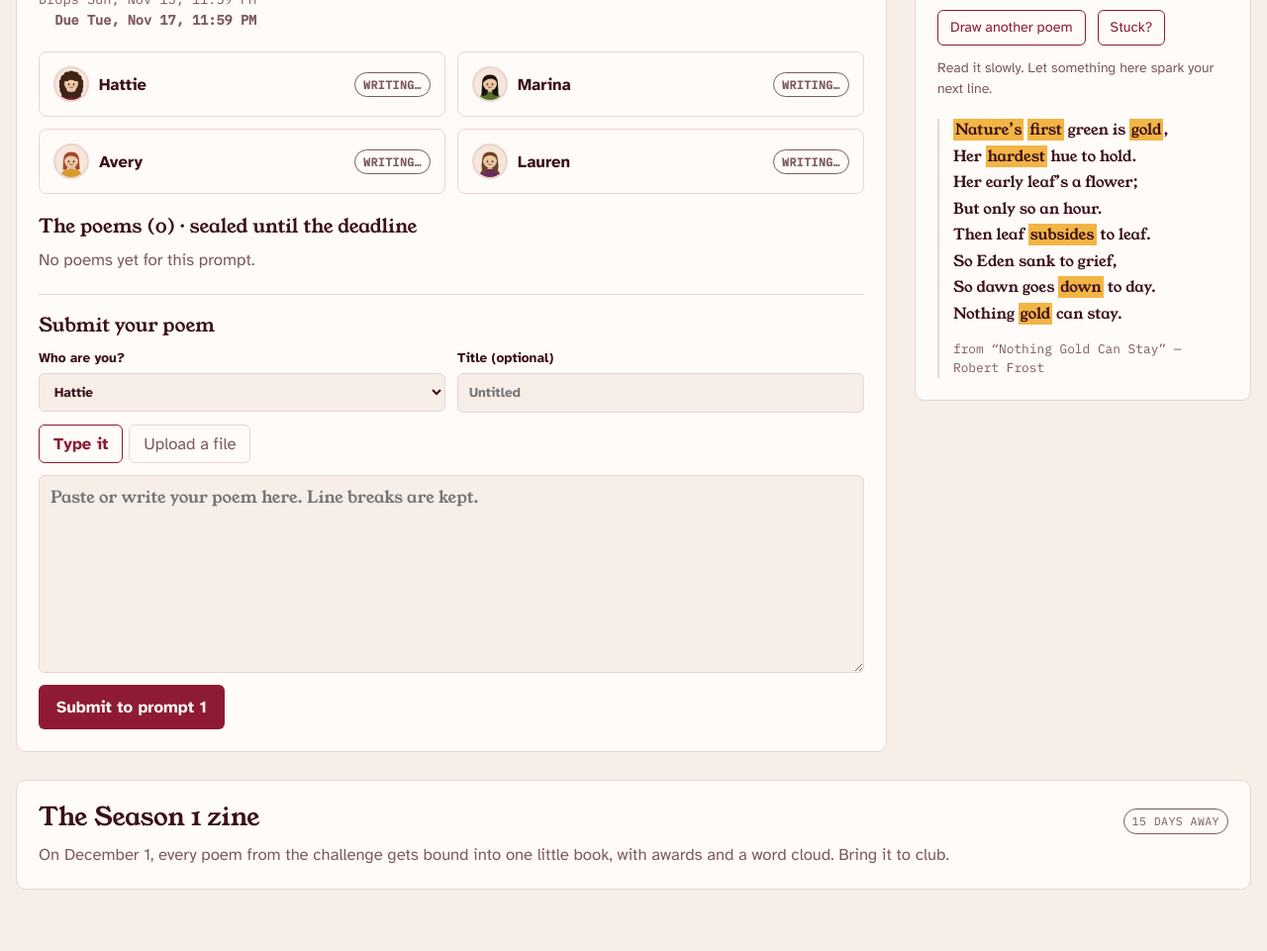
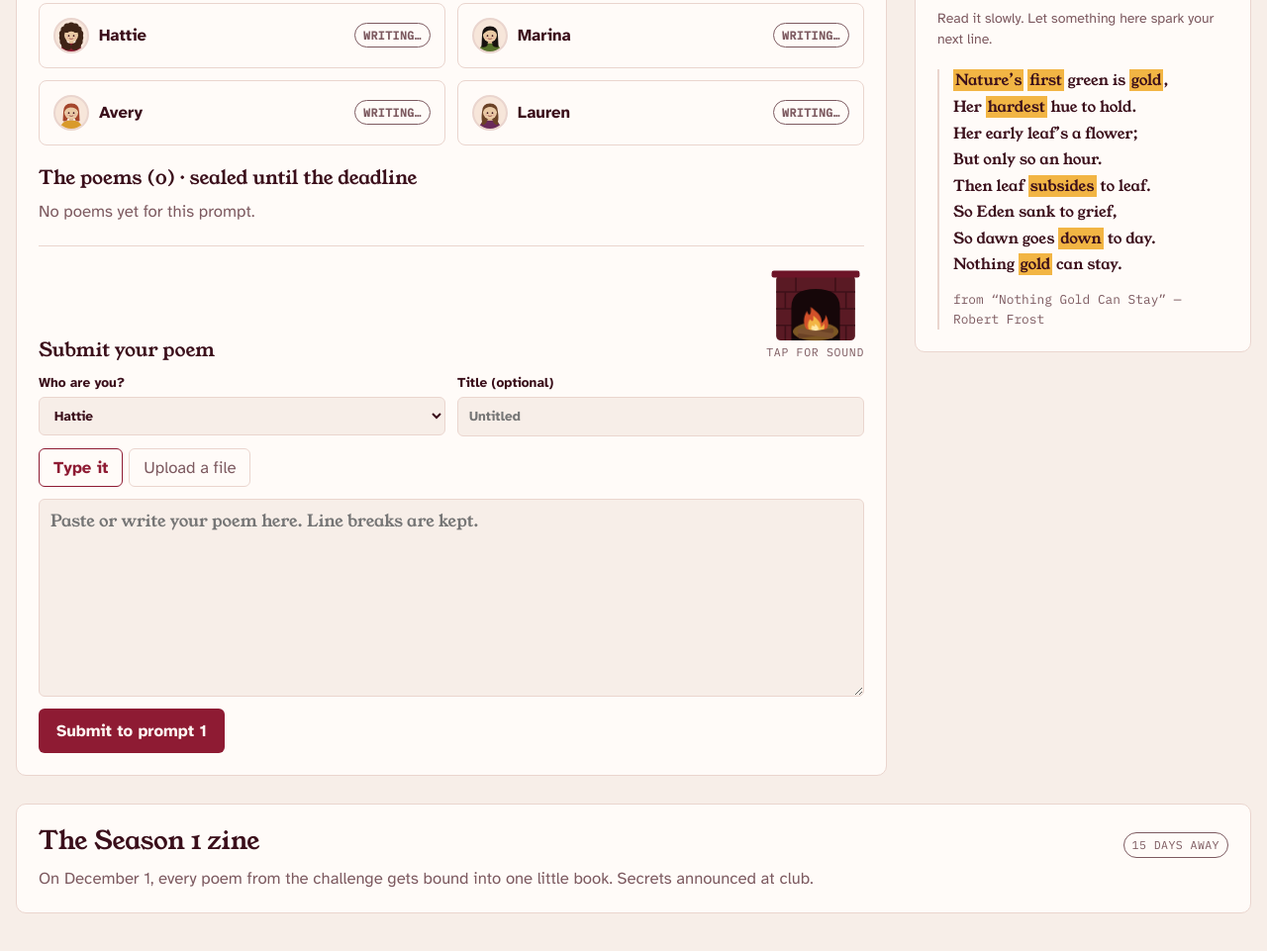
Before and after one commit to lauren-west/garnet-poetry, a plain HTML site: page index.html in a window 1280 px wide. Shown: the part 1157-2118 px from the top of the page at 99% size. Drawn offline with nearby package versions, Linux system fonts and the light colour scheme; no server answers.

Commit message:
Animated fireplace by the submit form with auto-start sound; zine teaser keeps the secrets
Co-Authored-By: Claude Opus 5.5 <noreply@anthropic.com>

```diff
--- a/index.html
+++ b/index.html
@@ -154,7 +154,19 @@ table.shame { width: 100%; border-collapse: collapse; font-variant-numeric: tabu
 .banner { border: 1.5px solid var(--warn); color: var(--warn); border-radius: 8px; padding: 10px 14px; font-size: .92rem; }
 
 /* extras */
-.fire-row { display: flex; gap: 10px; align-items: center; flex-wrap: wrap; margin-top: 4px; }
+.form-head { display: flex; justify-content: space-between; align-items: flex-end; gap: 16px; }
+.fireplace { background: none; border: 0; padding: 0; display: flex; flex-direction: column; align-items: center; gap: 2px; cursor: pointer; color: var(--muted); font-size: .72rem; font-family: var(--f-mono); letter-spacing: .06em; text-transform: uppercase; flex: none; }
+.fireplace svg { width: 92px; height: auto; display: block; overflow: visible; }
+.fireplace .flames { transform-origin: 60px 88px; transform-box: view-box; transition: transform 1.5s ease; }
+.fireplace.roar .flames { transform: scale(1.3); }
+.fireplace .fl { transform-origin: 60px 88px; transform-box: view-box; animation: flick .9s ease-in-out infinite alternate; }
+.fireplace .fl2 { animation-duration: .7s; animation-delay: -.3s; }
+.fireplace .fl3 { animation-duration: .55s; animation-delay: -.1s; }
+.fireplace.roar .fl { animation-duration: .45s; }
+.fireplace .glow { animation: glow 1.6s ease-in-out infinite alternate; }
+@keyframes flick { 0% { transform: scale(1, 1) skewX(0deg); } 50% { transform: scale(.93, 1.09) skewX(3deg); } 100% { transform: scale(1.05, .94) skewX(-3deg); } }
+@keyframes glow { from { opacity: .25; } to { opacity: .5; } }
+@media (prefers-reduced-motion: reduce) { .fireplace .fl, .fireplace .glow { animation: none; } }
 .leaves { position: fixed; inset: 0; pointer-events: none; z-index: 5; overflow: hidden; }
 .leaf { position: absolute; left: 0; top: 0; pointer-events: auto; cursor: pointer; border: 0; background: none; padding: 0; opacity: .85; }
 .leaf svg { width: 100%; height: 100%; display: block; }
@@ -224,7 +236,6 @@ table.shame { width: 100%; border-collapse: collapse; font-variant-numeric: tabu
       <h1>Garnet Girls Poetry Club</h1>
       <p class="eyebrow tagline">16-Day Challenge · Nov 15 – Dec 1</p>
       <p class="sub">Eight doors, four keepers. Each opens as the day goes out and waits two dusks for us. The clock is listening.</p>
-      <div class="fire-row"><button class="btn-ghost" id="fire" type="button" aria-pressed="false">Light the fireplace</button><span class="muted" style="font-size:.85rem">Crackles louder as a deadline gets close.</span></div>
     </header>
     <section class="card now" id="now" aria-live="polite"></section>
 
@@ -604,10 +615,11 @@ function buildForm(p) {
   const status = h("p", { class: "status-line", id: "f-status" }, !S.db && S.ready ? "Submissions are switched off until storage is connected." : "");
   const btn = h("button", { class: "btn", type: "submit", disabled: !S.db || S.busy }, S.busy ? "Submitting…" : `Submit to prompt ${p.n}`);
   const form = h("form", { class: "submit", onsubmit: e => { e.preventDefault(); submit(p); } },
-    h("h3", {}, "Submit your poem"),
+    h("div", { class: "form-head" }, h("h3", {}, "Submit your poem"), fireplaceEl()),
     h("div", { class: "row" }, h("label", { for: "f-poet" }, "Who are you?", sel), h("label", { for: "f-title" }, "Title (optional)", title)),
     h("div", { class: "tabs", role: "tablist" }, tabText, tabFile), body,
     h("div", { class: "row", style: "align-items:center" }, h("div", { style: "flex:0 0 auto" }, btn), status));
+  queueMicrotask(updateFireCaps);
   return form;
 }
 
@@ -830,7 +842,7 @@ function renderZineCard() {
   if (now < ZINE_OPEN) {
     const days = Math.ceil((ZINE_OPEN - now) / (24 * H));
     card.replaceChildren(h("div", { class: "cal-head" }, h("h2", {}, "The Season 1 zine"), h("span", { class: "pill idle" }, `${days} day${days === 1 ? "" : "s"} away`)),
-      h("p", { class: "muted", style: "margin-top:8px" }, "On December 1, every poem from the challenge gets bound into one little book, with awards and a word cloud. Bring it to club."));
+      h("p", { class: "muted", style: "margin-top:8px" }, "On December 1, every poem from the challenge gets bound into one little book. Secrets announced at club."));
     return;
   }
   card.replaceChildren(h("div", { class: "cal-head" }, h("h2", {}, "The Season 1 zine"), h("button", { class: "btn", type: "button", onclick: openZine }, "Open the zine")),
@@ -967,14 +979,48 @@ function stopFire() {
   clearInterval(fire.timer);
   if (fire.gain && fire.ctx) { fire.gain.gain.setTargetAtTime(0, fire.ctx.currentTime, 0.3); const s = fire.src; setTimeout(() => { try { s.stop(); } catch {} }, 1200); }
 }
-function toggleFire() {
-  const b = $("fire");
-  fire.on = !fire.on;
-  if (fire.on && !startFire()) fire.on = false;
-  if (!fire.on) stopFire();
-  b.setAttribute("aria-pressed", String(fire.on));
-  b.textContent = fire.on ? "Put out the fire" : "Light the fireplace";
+function fireMuted() { try { return localStorage.getItem("ffh-fire-muted") === "1"; } catch { return false; } }
+function updateFireCaps() {
+  for (const b of document.querySelectorAll(".fireplace")) {
+    b.setAttribute("aria-pressed", String(fire.on));
+    b.setAttribute("aria-label", fire.on ? "Fireplace sound on. Click to mute." : "Fireplace sound off. Click to turn it on.");
+    const c = b.querySelector(".cap"); if (c) c.textContent = fire.on ? "crackling \u00B7 tap to mute" : "tap for sound";
+  }
 }
+function setFire(on) {
+  if (on === fire.on) return;
+  fire.on = on;
+  if (on && !startFire()) fire.on = false;
+  if (!on) stopFire();
+  updateFireCaps();
+}
+function toggleFire() { const next = !fire.on; try { localStorage.setItem("ffh-fire-muted", next ? "0" : "1"); } catch {} setFire(next); }
+function fireplaceEl() {
+  const now = Date.now(), p = promptFor(now);
+  const roar = now >= p.assigned && now < p.due && p.due - now < H;
+  const b = h("button", { class: "fireplace" + (roar ? " roar" : ""), type: "button", onclick: toggleFire });
+  b.innerHTML = `<svg viewBox="0 0 120 100" aria-hidden="true">
+    <rect x="8" y="12" width="104" height="86" rx="6" fill="#5A1A24"/>
+    <path d="M8 34 H112 M8 56 H112 M8 78 H112 M34 12 V34 M86 12 V34 M20 34 V56 M100 34 V56 M20 78 V98 M100 78 V98" stroke="#3E1018" stroke-width="2"/>
+    <rect x="2" y="6" width="116" height="9" rx="3" fill="#6D1528"/>
+    <path d="M28 98 V54 Q28 30 60 30 Q92 30 92 54 V98 Z" fill="#160709"/>
+    <ellipse class="glow" cx="60" cy="86" rx="30" ry="12" fill="#F2B544"/>
+    <g class="flames">
+      <path class="fl" d="M60 89 C43 87 41 71 49 60 C51 68 55 66 54 55 C62 61 70 66 68 76 C72 72 74 70 74 65 C81 76 77 89 60 89 Z" fill="#D2502A"/>
+      <path class="fl fl2" d="M60 89 C49 88 47 77 53 70 C55 75 58 74 57 66 C63 71 68 75 67 81 C70 79 71 77 71 75 C74 82 71 89 60 89 Z" fill="#F2B544"/>
+      <path class="fl fl3" d="M60 89 C54 88 53 82 56 78 C58 81 60 80 59 76 C63 79 65 82 64 85 C66 84 66 83 66 82 C68 86 66 89 60 89 Z" fill="#FFE9A8"/>
+    </g>
+    <rect x="36" y="85" width="48" height="7" rx="3.5" fill="#6B4226" transform="rotate(-9 60 88)"/>
+    <rect x="36" y="85" width="48" height="7" rx="3.5" fill="#7D5230" transform="rotate(9 60 88)"/>
+  </svg>`;
+  b.append(h("span", { class: "cap" }, ""));
+  return b;
+}
+document.addEventListener("pointerdown", function firstTouch(e) {
+  if (e.target.closest && e.target.closest(".fireplace")) { document.removeEventListener("pointerdown", firstTouch, true); return; }
+  document.removeEventListener("pointerdown", firstTouch, true);
+  if (!fireMuted()) setFire(true);
+}, true);
 
 /* ---------- secret word: pool ---------- */
 let typed = "";
@@ -1000,7 +1046,6 @@ drawPoem();
 renderLegend();
 renderAll();
 startLeaves();
-$("fire").addEventListener("click", toggleFire);
 $("stuck").addEventListener("click", nudge);
 let lastMinute = -1;
 setInterval(() => {
```
